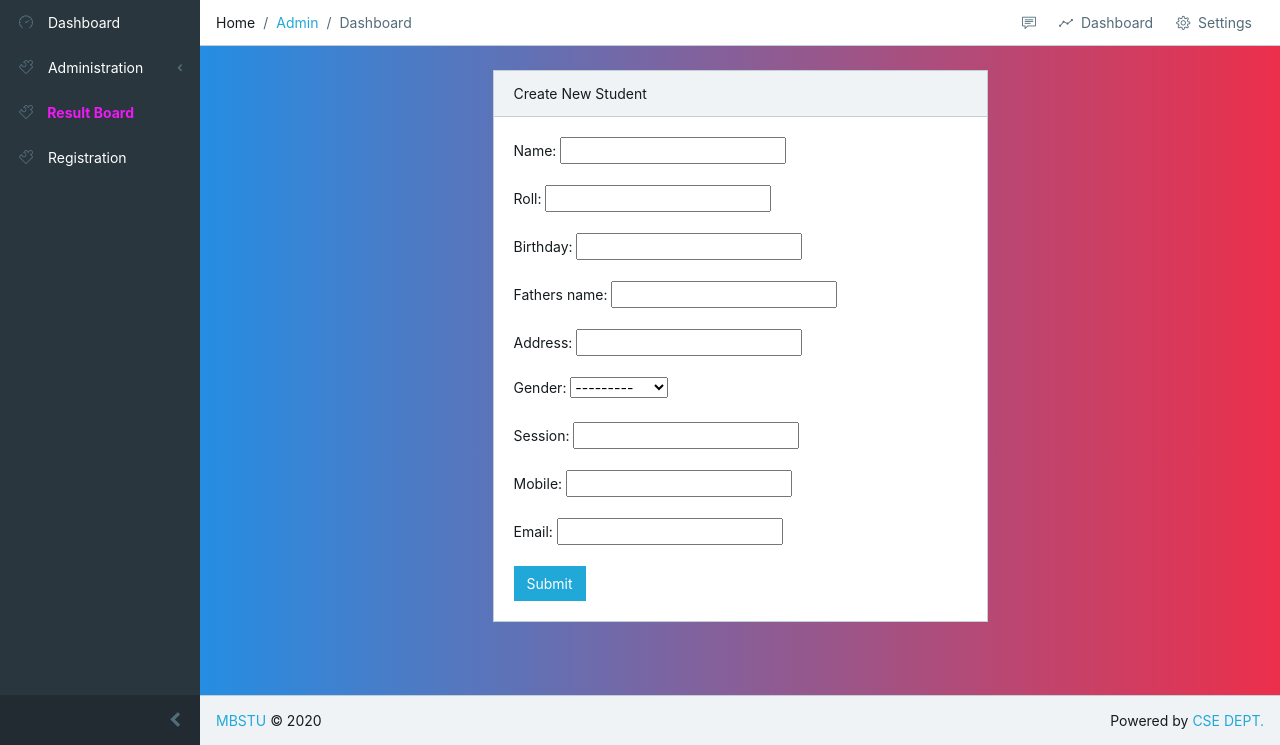
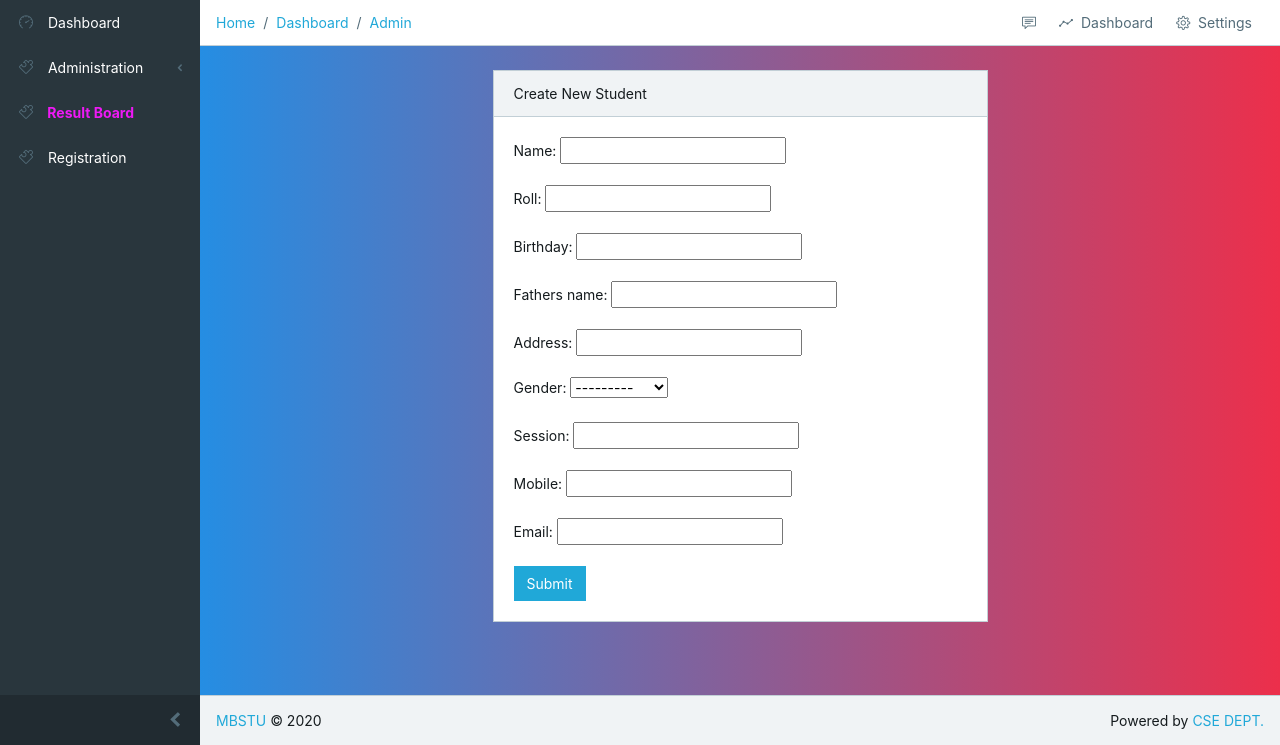
Before and after one commit to mlr-9021/online-result-publish, a Django app: page /student/create/ in a window 1280 px wide. Shown: the part 55-800 px from the top of the page. Run offline with Django 3.2, Linux system fonts and the light colour scheme; parts of the project's set-up code (start-up, migrations or seed data) failed here and were passed over; some libraries are stand-ins or nearby versions.

Commit message:
Home page edit

```diff
--- a/templates/base/breadcrumb.html
+++ b/templates/base/breadcrumb.html
@@ -1,8 +1,15 @@
 {% load static %}
 <ol class="breadcrumb">
+    <!--
     <li class="breadcrumb-item">Home</li>
+    -->
+    <li class="breadcrumb-item">
+                <a href="{% url 'home' %}">Home</a>
+            </li>
+    <li class="breadcrumb-item active"><a href="#">Dashboard</a></li>
     <li class="breadcrumb-item"><a href="http://localhost:8000/admin">Admin</a></li>
-    <li class="breadcrumb-item active">Dashboard</li>
+
+
 
 
     <!-- Breadcrumb Menu-->
```
